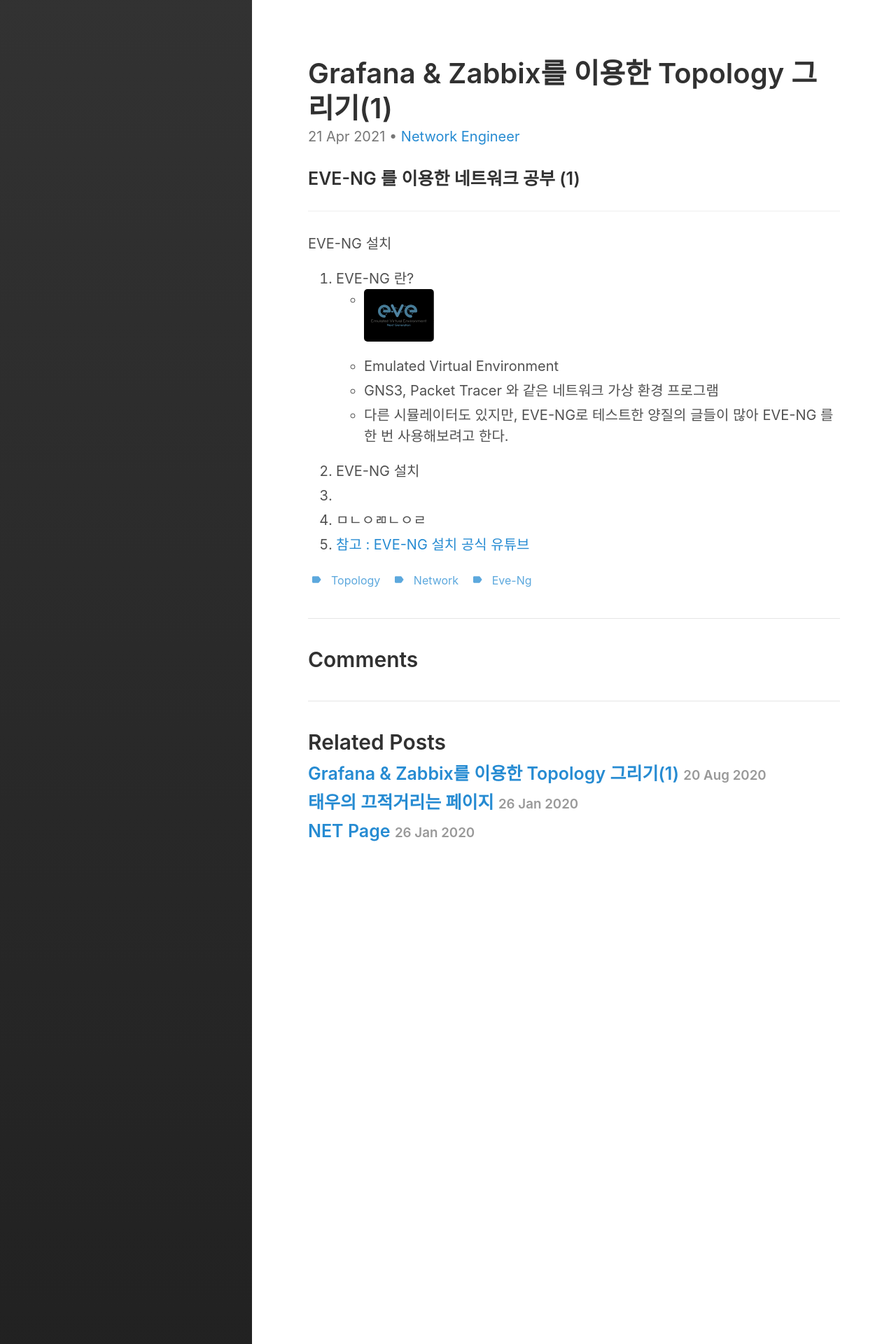
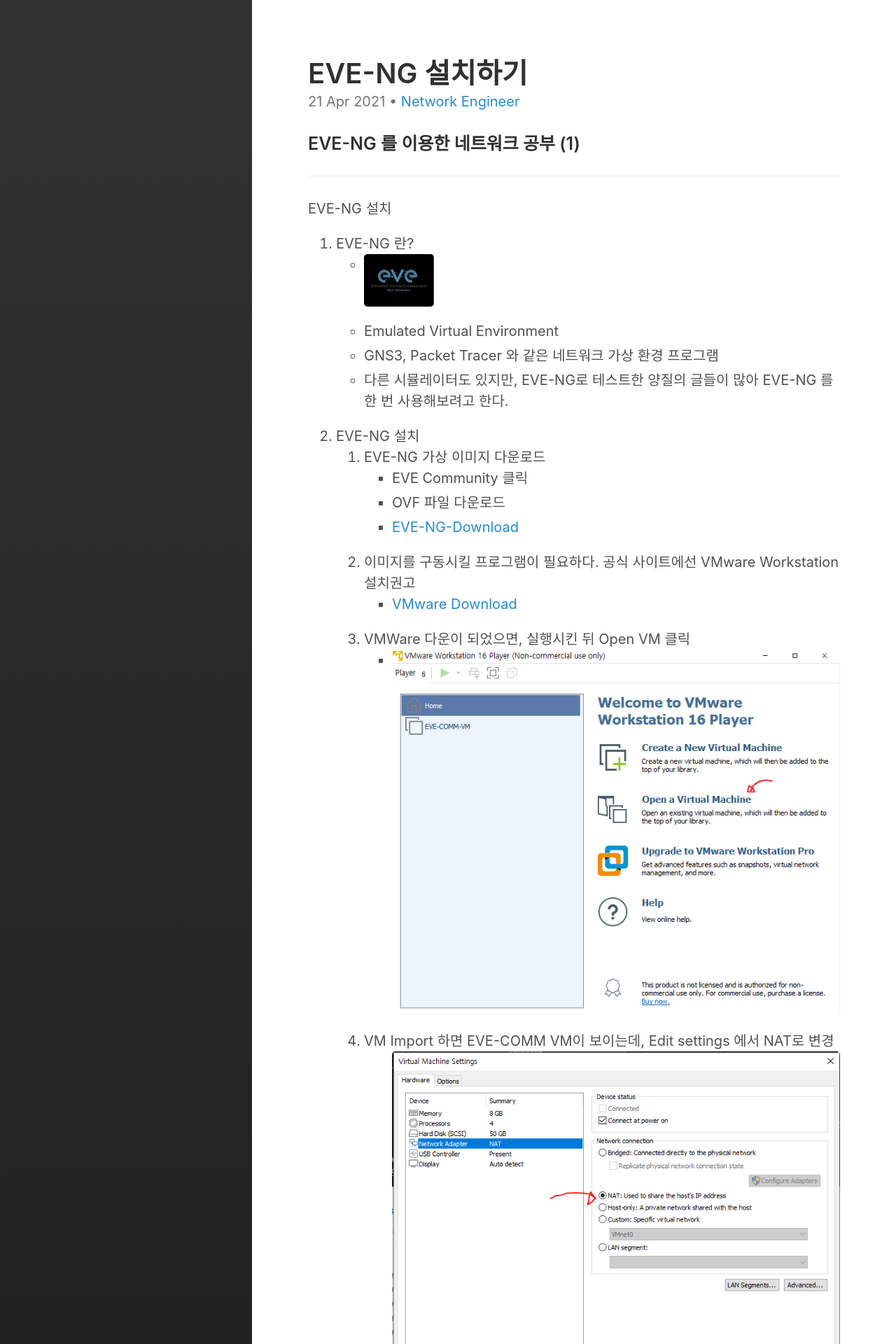
Before and after one commit to busyguys/busyguys.github.io, a Jekyll site: the page built from _posts/2021-04-21-eveng-1.md, in a window 1280 px wide. Shown: the top 1920 px of the page at 70% size. Built offline with Jekyll 4.4.1, drawn with Linux system fonts in a browser that asks for light colours; comment, search, counter and statistics services are not loaded; some of the changed text lies outside the part shown.

Commit message:
eve-ng initial commit

```diff
--- a/_posts/2021-04-21-eveng-1.md
+++ b/_posts/2021-04-21-eveng-1.md
@@ -1,6 +1,6 @@
 ---
 layout: post
-title: "Grafana & Zabbix를 이용한 Topology 그리기(1)"
+title: "EVE-NG 설치하기"
 categories:
   - networking
 tags:
@@ -15,12 +15,31 @@ tags:
 EVE-NG 설치
 
 1. EVE-NG 란?
-  - ![Zabbix-logo](/image/eve-ng/eve-ng-logo.png){: width="100" height="100"}
+  - ![eve-ng-logo](/image/eve-ng/eve-ng-logo.png){: width="100" height="100"}
   - Emulated Virtual Environment
   - GNS3, Packet Tracer 와 같은 네트워크 가상 환경 프로그램
   - 다른 시뮬레이터도 있지만, EVE-NG로 테스트한 양질의 글들이 많아 EVE-NG 를 한 번 사용해보려고 한다.
 
 2. EVE-NG 설치
-  1.
-  2. ㅁㄴㅇㄻㄴㅇㄹ
-  3. [참고 : EVE-NG 설치 공식 유튜브](https://www.youtube.com/watch?v=FDbgTlr-tnw)
+    1. EVE-NG 가상 이미지 다운로드
+        - EVE Community 클릭
+        - OVF 파일 다운로드
+        - [EVE-NG-Download](https://www.eve-ng.net/index.php/download/)
+    2. 이미지를 구동시킬 프로그램이 필요하다. 공식 사이트에선 VMware Workstation 설치권고
+        - [VMware Download](https://my.vmware.com/en/web/vmware/downloads/info/slug/desktop_end_user_computing/vmware_workstation_player/16_0)
+    3. VMWare 다운이 되었으면, 실행시킨 뒤 Open VM 클릭
+        - ![eve-ng-logo](/image/eve-ng/eve-install-00.png)
+    4. VM Import 하면 EVE-COMM VM이 보이는데, Edit settings 에서 NAT로 변경
+        - ![eve-ng-install](/image/eve-ng/eve-install-00_01.png)
+            - NAT 를 설정하는 이유는 내 로컬 머신 바깥에서 이 VM 으로 접속하기 위해서!!
+            - 나중에 ELK 나 Zabbix 수집 등을 얘네랑 연동해보려고 한다(잘 되었으면 좋겠다).
+    5. VM 을 실행하면 로그인 창이 나온다. 기본 계정은 **root/eve**
+        - ![eve-ng-install](/image/eve-ng/eve-install-01.png)
+    6. EVE-NG 기본 세팅이 진행 된다. 차례차례 진행하면 된다.
+        1. Root 비번 입력 (Keyboard 입력이 안되는 것 같지만, 제대로 입력되고 있을거에요)
+            - ![eve-ng-install](/image/eve-ng/eve-install-02.png)
+        2. IP 할당에서, 나는 Static 할당을 진행했다. 공유기를 사용 중인데, NAT 설정을 고정시키기 위해서 아래와 같이 진행했으니, 상관 없으면 DHCP 로 진행. 원하는 메뉴에 커서를 옮긴 뒤 스페이스바 누르면 된다.
+            - ![eve-ng-install](/image/eve-ng/eve-install-03.png)
+    7.
+
+    - [참고 : EVE-NG 설치 공식 유튜브](https://www.youtube.com/watch?v=FDbgTlr-tnw)
```
Also changed, not shown: image/eve-ng/eve-install-00.PNG (added), image/eve-ng/eve-install-00_01.PNG (added).
